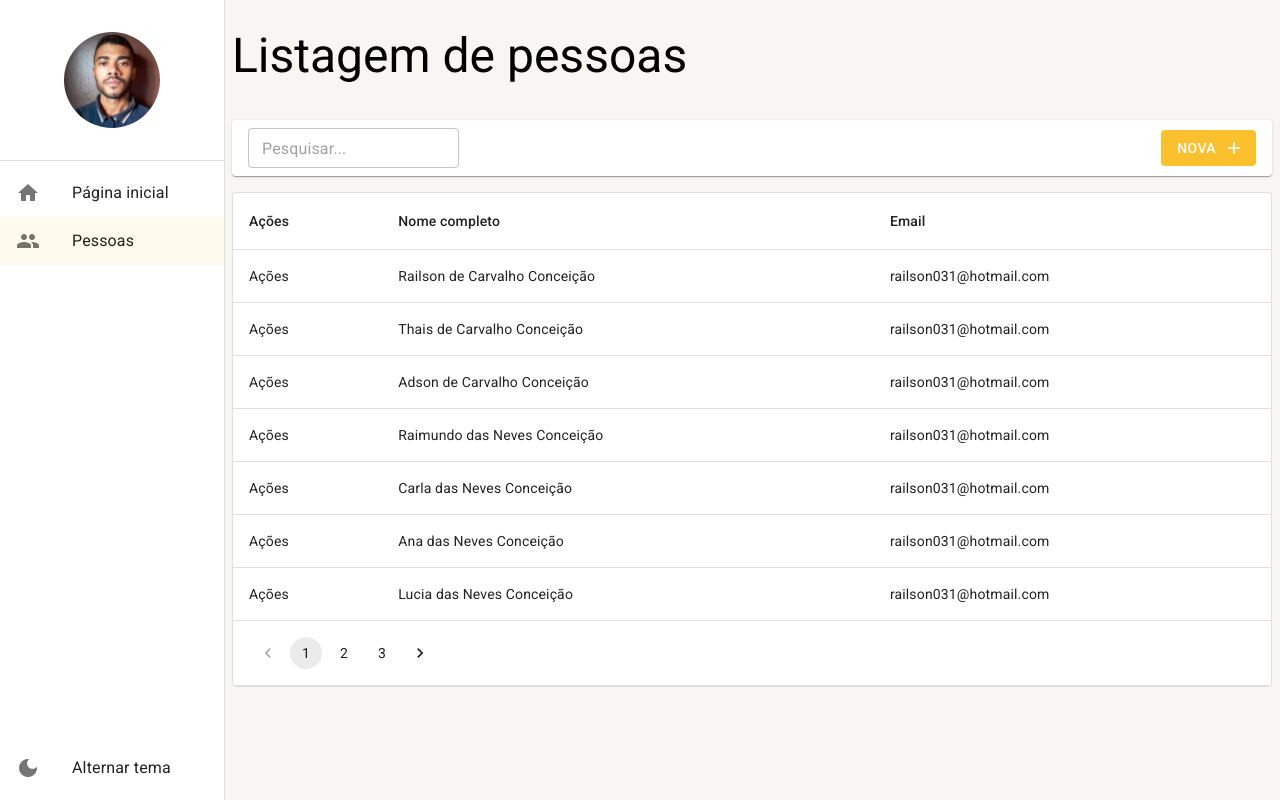
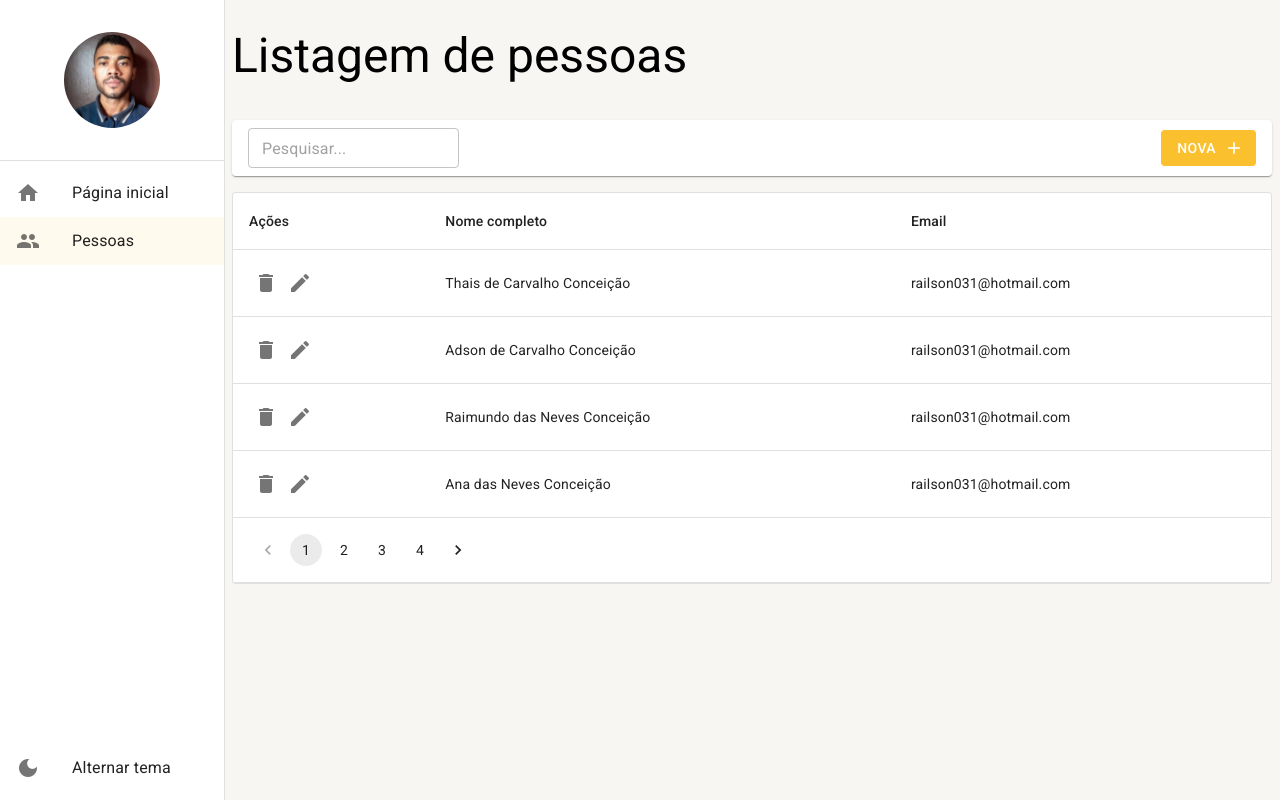
Before and after one commit to Railson031/cadastro, a React (Vite) app: page /pessoas in a window 1280 px wide. Built offline with nearby package versions, Linux system fonts and the light colour scheme; data requests are answered from the project's data file.

Commit message:
feat: Configurando ações da listagem

```diff
--- a/mock/database.json
+++ b/mock/database.json
@@ -1,11 +1,5 @@
 {
   "pessoas": [
-    {
-      "id": 1,
-      "email": "railson031@hotmail.com",
-      "cidadeId": 1,
-      "nomeCompleto": "Railson de Carvalho Conceição"
-    },
     {
       "id": 2,
       "email": "railson031@hotmail.com",
@@ -23,12 +17,6 @@
       "email": "railson031@hotmail.com",
       "cidadeId": 1,
       "nomeCompleto": "Raimundo das Neves Conceição"
-    },
-    {
-      "id": 5,
-      "email": "railson031@hotmail.com",
-      "cidadeId": 1,
-      "nomeCompleto": "Carla das Neves Conceição"
     },
     {
       "id": 6,
--- a/src/pages/pessoas/ListagemDePessoas.tsx
+++ b/src/pages/pessoas/ListagemDePessoas.tsx
@@ -1,6 +1,8 @@
 import { useEffect, useMemo, useState } from "react";
-import { useSearchParams } from "react-router-dom";
+import { useNavigate, useSearchParams } from "react-router-dom";
 import {
+  Icon,
+  IconButton,
   LinearProgress,
   Pagination,
   Paper,
@@ -23,6 +25,7 @@
 export const ListagemDePessoas: React.FC = () => {
   const [searchParams, setSearchParams] = useSearchParams();
   const { debounce } = useDebounce(3000, false);
+  const navigate = useNavigate();
 
   const [rows, setRows] = useState<IListagemPessoa[]>([]);
   const [totalCount, setTotalCount] = useState(0);
@@ -56,6 +59,22 @@
     });
   }, [busca, pagina]);
 
+  const handleDelete = (id: number) => {
+    if (confirm('Realmente deseja apagar?')) {
+      PessoasService.deleteById(id)
+        .then(result => {
+          if (result instanceof Error) {
+            alert(result.message);
+          } else {
+            setRows(oldRows => [
+              ...oldRows.filter(oldRow => oldRow.id !== id),
+            ]);
+            alert('Registro apagado com sucesso!')
+          }
+        });
+    }
+  }
+
   return (
     <div>
       <LayoutBaseDePagina
@@ -84,7 +103,14 @@
             <TableBody>
               {rows.map(row => (
                 <TableRow key={row.id}>
-                  <TableCell>Ações</TableCell>
+                  <TableCell>
+                    <IconButton size='small' onClick={() => handleDelete(row.id)}>
+                      <Icon>delete</Icon>
+                    </IconButton>
+                    <IconButton size='small' onClick={() => navigate(`/pessoas/detalhe/${row.id}`)}>
+                      <Icon>edit</Icon>
+                    </IconButton>
+                  </TableCell>
                   <TableCell>{row.nomeCompleto}</TableCell>
                   <TableCell>{row.email}</TableCell>
                 </TableRow>
--- a/src/routes/index.tsx
+++ b/src/routes/index.tsx
@@ -26,7 +26,7 @@
       <Route path='/pagina-inicial' element={<Dashboard />} />
 
       <Route path='/pessoas' element={<ListagemDePessoas />} />
-      {/* <Route path='/cidades/detalhes/:id' element={< />} /> */}
+      <Route path='/pessoas/detalhe/:id' element={<p>Detalhe</p>} />
 
       <Route path='*' element={<Navigate to='/pagina-inicial' />} />
     </Routes>
--- a/src/shared/environments/index.ts
+++ b/src/shared/environments/index.ts
@@ -2,7 +2,7 @@
   /**
    * Define a quantidade de linhas a ser carregadas por padrão nas listagens
    */
-  LIMITE_DE_LINHAS: 7,
+  LIMITE_DE_LINHAS: 4,
   /**
    * Placeholder exibido nas inputs
    */
```
